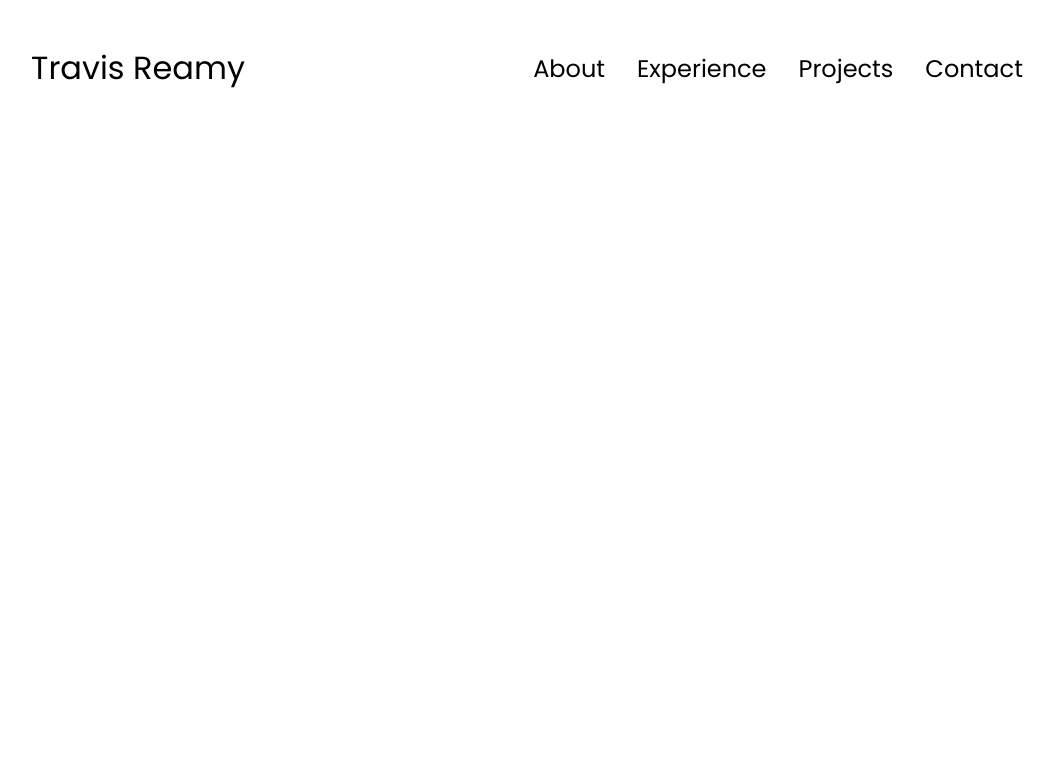
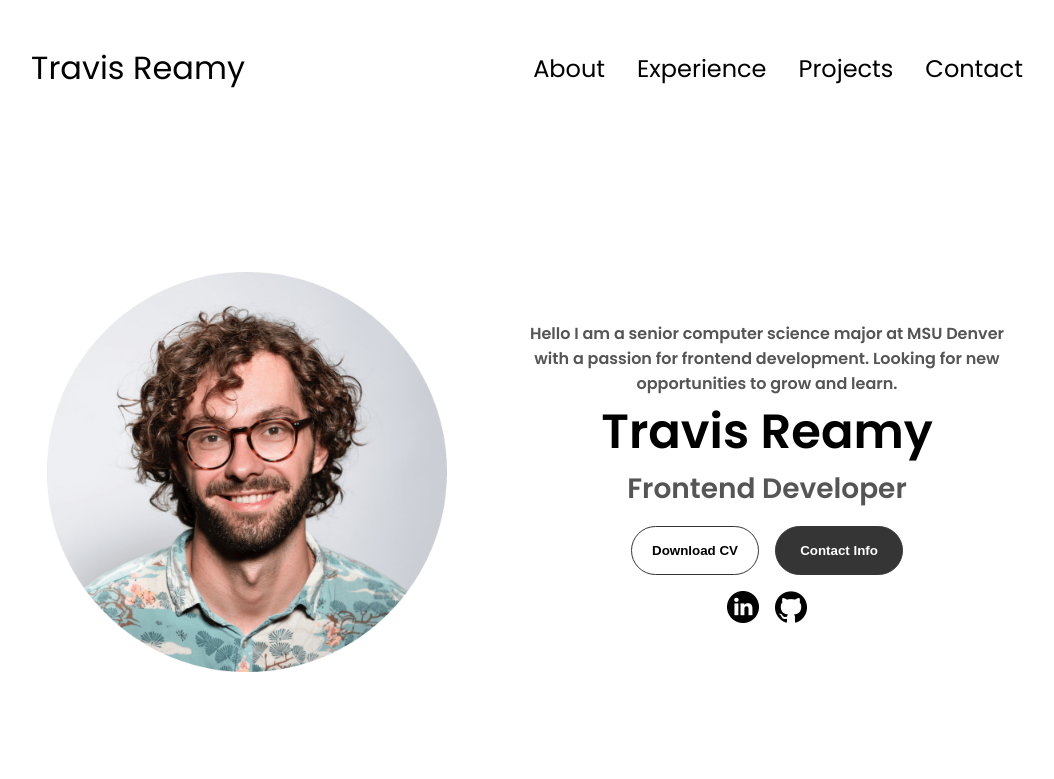
Before and after one commit to treamy1/travis_html-css-js-portfolio-tutorial-2, a plain HTML site: page index.html in a window 1280 px wide. Shown: the whole page, without its empty margins (113-1167 px from the left). Drawn offline with Linux system fonts and the light colour scheme.

Commit message:
Added interactive social buttons and resume download option

```diff
--- a/index.html
+++ b/index.html
@@ -35,6 +35,23 @@
           <li><a href="#contact" onclick="toggleMenu()">Contact</a></li>
         </div>
     </nav>
+    <section id="profile">
+        <div class="section__pic-container">
+            <img src="./assets/profile-pic.png" alt="Travis Reamy profile picture">
+        </div>
+        <div class="section__text">
+            <p class="section__text__p1">Hello I am a senior computer science major at MSU Denver with a passion for frontend development. Looking for new opportunities to grow and learn.</p>
+            <h1 class="title">Travis Reamy</h1>
+            <p class="section__text__p2">Frontend Developer</p>
+            <div class="btn-container">
+                <button class="btn btn-color-2" onclick="window.open('./assets/resume-example.pdf')">Download CV</button>
+                <button class="btn btn-color-1" onclick="location.href='./#contact'">Contact Info</button>
+            </div>
+        <div id="socials-container">
+            <img src="./assets/linkedin.png" alt="My LinkedIn profile" class="icon" onclick="location.href='https://www.linkedin.com/in/travisreamy/'">
+            <img src="./assets/github.png" alt="My Github profile" class="icon" onclick="location.href='https://github.com/treamy1'">
+        </div>
+    </section>
     <script src="script.js"></script>
 </body>
 
--- a/style.css
+++ b/style.css
@@ -152,3 +152,128 @@ a:hover {
 .hamburger-icon span:first-child {
   transform: none;
 }
+/* SECTIONS */
+
+section {
+    padding-top: 4vh;
+    height: 96vh;
+    margin: 0 10rem;
+    box-sizing: border-box;
+    min-height: fit-content;
+  }
+
+  .section-container {
+    display: flex;
+  }
+
+  /* PROFILE SECTION */
+
+  #profile {
+    display: flex;
+    justify-content: center;
+    gap: 5rem;
+    height: 80vh;
+  }
+
+  .section__pic-container {
+    display: flex;
+    height: 400px;
+    width: 400px;
+    margin: auto 0;
+  }
+
+  .section__text {
+    align-self: center;
+    text-align: center;
+  }
+
+  .section__text p {
+    font-weight: 600;
+  }
+
+  .section__text__p1 {
+    text-align: center;
+  }
+
+  .section__text__p2 {
+    font-size: 1.75rem;
+    margin-bottom: 1rem;
+  }
+
+  .title {
+    font-size: 3rem;
+    text-align: center;
+  }
+
+  #socials-container {
+    display: flex;
+    justify-content: center;
+    margin-top: 1rem;
+    gap: 1rem;
+  }
+
+  /* ICONS */
+
+  .icon {
+    cursor: pointer;
+    height: 2rem;
+  }
+
+/* ICONS */
+
+.icon{
+    cursor: pointer;
+    height: 2rem;
+}
+
+/* BUTTONS */
+
+.btn-container {
+    display: flex;
+    justify-content: center;
+    gap: 1rem;
+  }
+
+  .btn {
+    font-weight: 600;
+    transition: all 300ms ease;
+    padding: 1rem;
+    width: 8rem;
+    border-radius: 2rem;
+  }
+
+  .btn-color-1,
+  .btn-color-2 {
+    border: rgb(53, 53, 53) 0.1rem solid;
+  }
+
+  .btn-color-1:hover,
+  .btn-color-2:hover {
+    cursor: pointer;
+  }
+
+  .btn-color-1,
+  .btn-color-2:hover {
+    background: rgb(53, 53, 53);
+    color: white;
+  }
+
+  .btn-color-1:hover {
+    background: rgb(0, 0, 0);
+  }
+
+  .btn-color-2 {
+    background: none;
+  }
+
+  .btn-color-2:hover {
+    border: rgb(255, 255, 255) 0.1rem solid;
+  }
+
+  .btn-container {
+    gap: 1rem;
+  }
+
+  .btn-container{
+    gap: 1rem;
+  }
```
